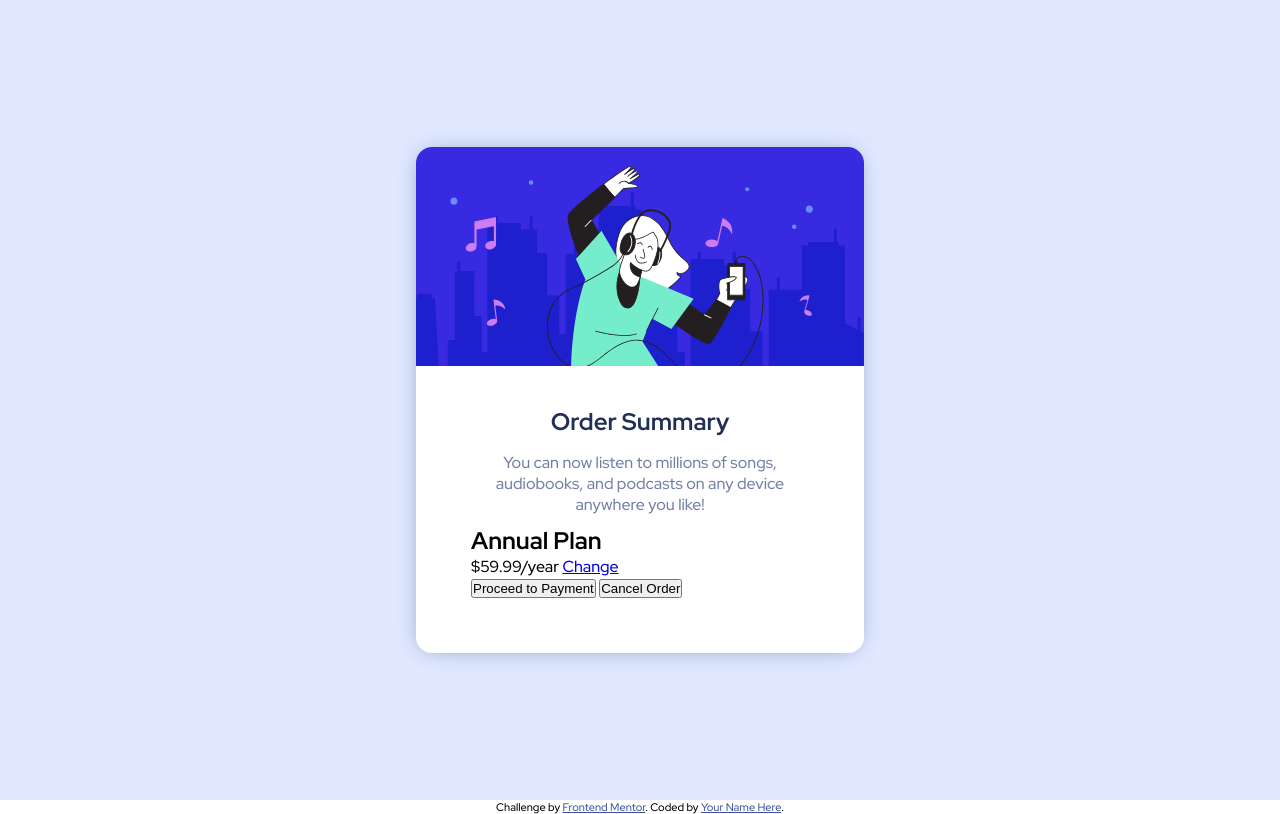
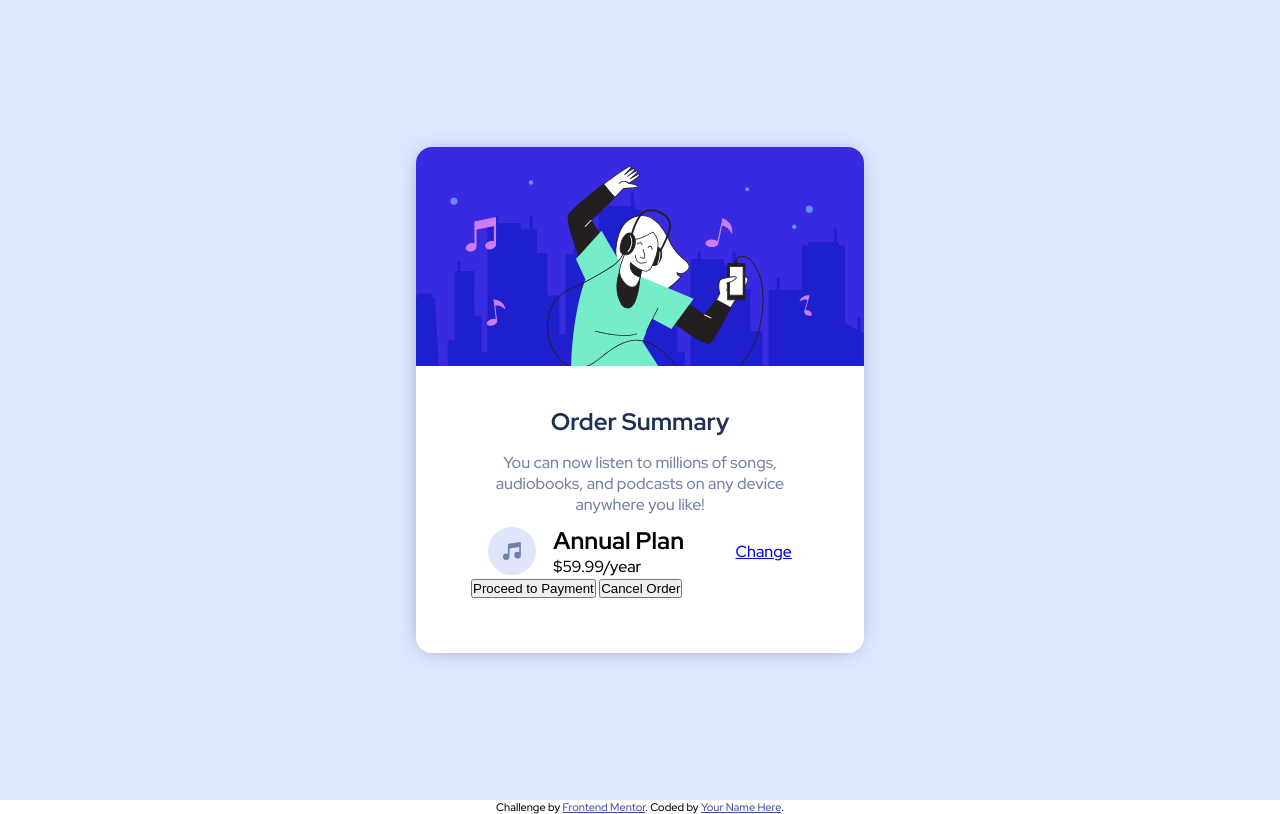
Before and after one commit to S1S4/order-summary-card, a plain HTML site: page index.html in a window 1280 px wide. Drawn offline with Linux system fonts and the light colour scheme.

Commit message:
implemented css grid to .plan-information

```diff
--- a/index.html
+++ b/index.html
@@ -27,12 +27,11 @@
           <p>You can now listen to millions of songs, audiobooks, and podcasts on any device anywhere you like!</p>
         </section>
 
-        <section class="plan-information price">
-          <h2>Annual Plan</h2>
-          <p>
-            $59.99/year
-            <a href="/">Change</a>
-          </p>
+        <section class="plan-information">
+          <img id="icon-music" src="./images/icon-music.svg" alt="icon-music">
+          <h2 id="title">Annual Plan</h2>
+          <a href="/" id="button">Change</a>
+          <p id="price">$59.99/year</p>
         </section>
 
         <section class="payment-section">
--- a/styles/styles.css
+++ b/styles/styles.css
@@ -60,3 +60,27 @@ h1 {
 }
 
 /* ------------------------------------------------------ */
+
+.plan-information {
+    display: grid;
+    grid-template-areas:
+        "icon-music title button"
+        "icon-music price button"
+        ;
+}
+.plan-information #icon-music {
+    grid-area: icon-music;
+    justify-self: center;
+    align-self: center;
+}
+.plan-information #title {
+    grid-area: title;
+}
+.plan-information #price {
+    grid-area: price;
+}
+.plan-information #button {
+    grid-area: button;
+    justify-self: center;
+    align-self: center;
+}
```
